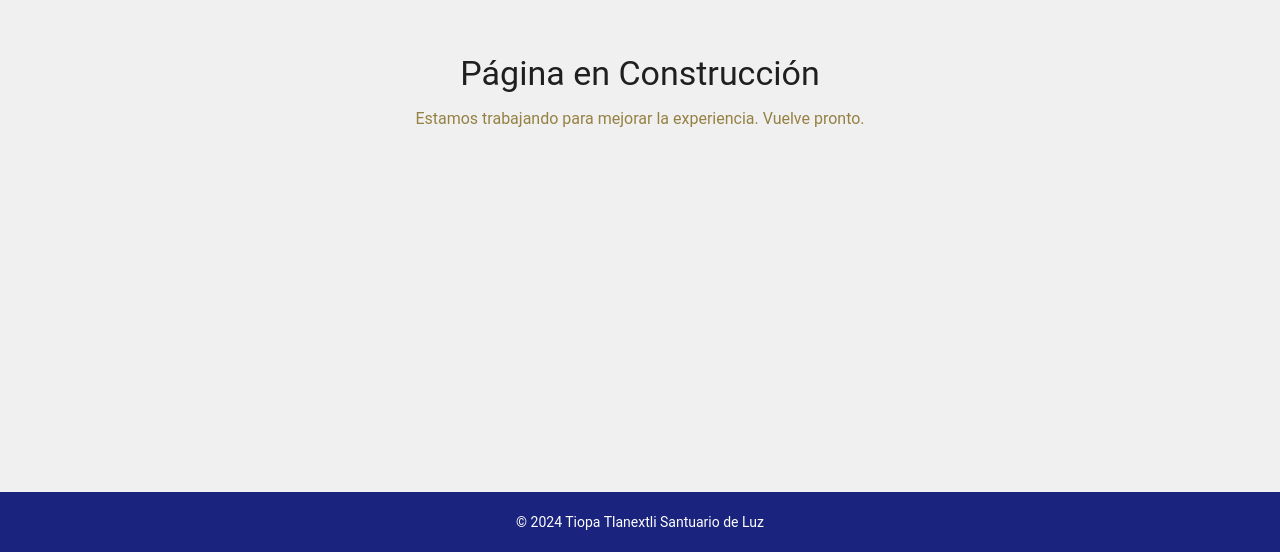
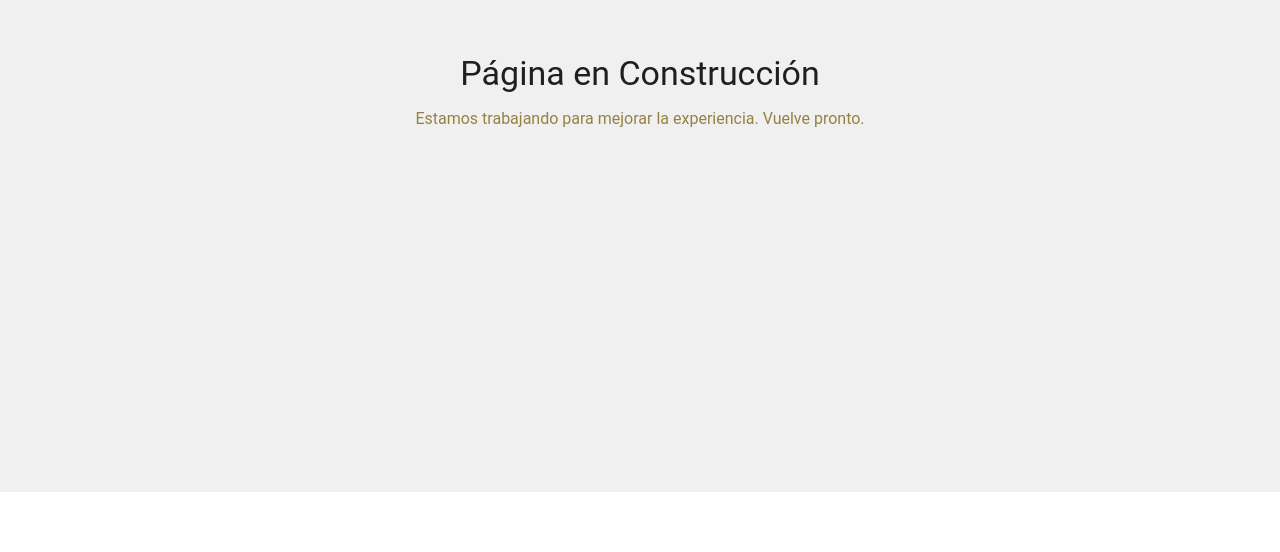
Before and after one commit to FractalMx/tiopa-web, a React (Create React App) app: page /contact in a window 1280 px wide. Shown: the part 308-860 px from the top of the page. After the commit the page ends 800 px from the top, so only its background shows below. Built offline with nearby package versions, Linux system fonts and the light colour scheme.

Commit message:
pageAsBuilding

```diff
--- a/src/App.js
+++ b/src/App.js
@@ -66,7 +66,7 @@ function App() {
       <Router>
         {/* <Header /> */}
         <Building />
-        <CssBaseline />
+        {/* <CssBaseline />
         <Container style={{ maxWidth: '100%', padding: 0 }}>
           <Routes>
             <Route path="/" element={<Home />} />
@@ -75,7 +75,7 @@ function App() {
             <Route path="/contacto" element={<Contact />} />
           </Routes>
         </Container>
-        <Footer />
+        <Footer /> */}
       </Router>
     </ThemeProvider>
   );
```
Also changed, not shown: 1 other file (tests, documents, lock files or other folders).
